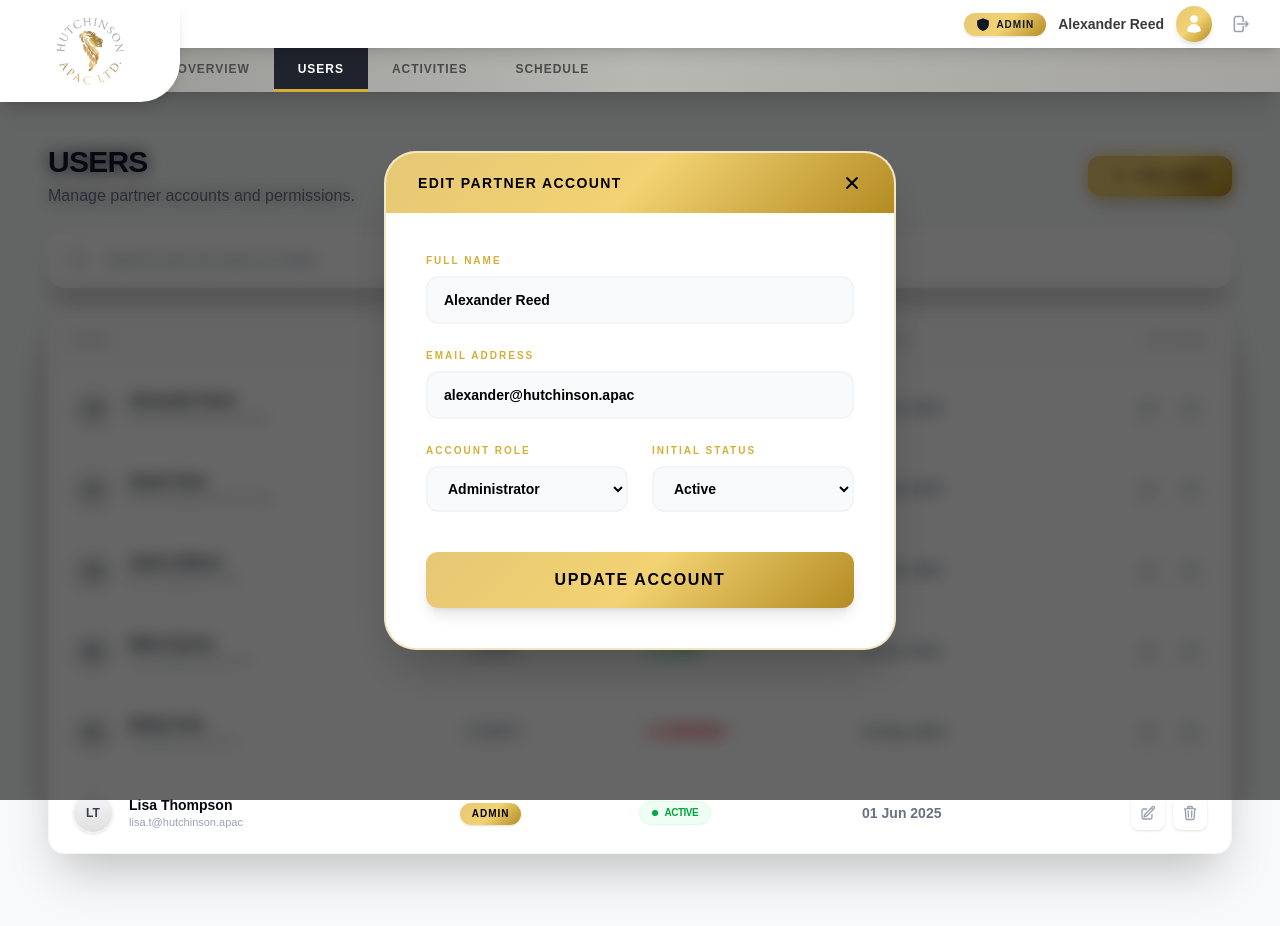
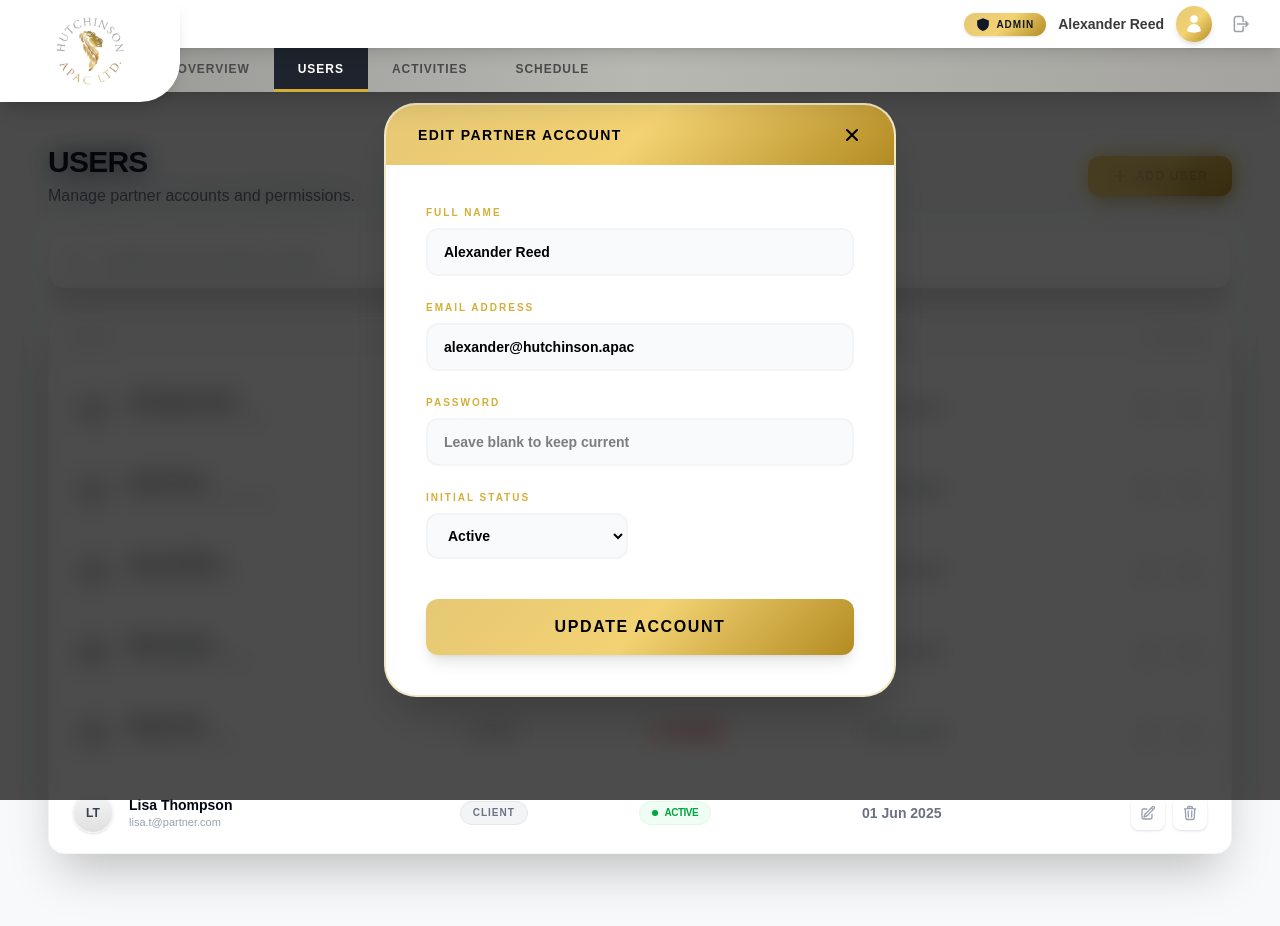
Before and after one commit to fahmidurshanto/hutchinson, a Next.js app: page /admin/users in a window 1280 px wide. Both pictures are taken after a click on the button 1148 px from the left and 408 px from the top of the page. Built offline with nearby package versions, Linux system fonts and the light colour scheme.

Commit message:
added some modificatons

```diff
--- a/src/app/admin/components/AdminOverview.js
+++ b/src/app/admin/components/AdminOverview.js
@@ -47,10 +47,8 @@ export default function AdminOverview() {
                 ))}
             </div>
 
-            {/* Recent Activity & Quick Actions */}
-            <div className="grid grid-cols-1 lg:grid-cols-3 gap-6">
             {/* Recent Activity */}
-                <div className="lg:col-span-2 bg-white rounded-2xl border border-gray-100 shadow-xl overflow-hidden">
+            <div className="bg-white rounded-2xl border border-gray-100 shadow-xl overflow-hidden">
                 <div className="px-6 py-5 bg-gray-50/50 border-b border-gray-100">
                     <h2 className="text-xs font-black text-gray-900 uppercase tracking-widest">Recent Activity</h2>
                 </div>
@@ -70,25 +68,6 @@ export default function AdminOverview() {
                     ))}
                 </div>
             </div>
-
-                {/* Quick Actions */}
-                <div className="bg-white rounded-2xl border border-gray-100 shadow-xl p-6 flex flex-col">
-                    <h2 className="text-xs font-black text-gray-900 uppercase tracking-widest mb-6 border-b border-gray-50 pb-4">Quick Actions</h2>
-                    <div className="space-y-3 flex-1">
-                        {[
-                            { label: 'Add New User', icon: '➕' },
-                            { label: 'Review Applications', icon: '📋' },
-                            { label: 'Generate Report', icon: '📊' },
-                            { label: 'System Logs', icon: '🔍' },
-                        ].map((action) => (
-                            <button key={action.label} className="cursor-pointer w-full flex items-center gap-3 px-5 py-4 rounded-xl bg-gray-50 text-xs text-gray-600 font-black uppercase tracking-widest hover:bg-gradient-gold hover:text-black transition-all hover:scale-[1.02] border border-gray-100 shadow-sm">
-                                <span className="text-lg">{action.icon}</span>
-                                {action.label}
-                            </button>
-                        ))}
-                    </div>
-                </div>
-            </div>
         </div>
     );
 }
--- a/src/app/admin/components/UserManagement.js
+++ b/src/app/admin/components/UserManagement.js
@@ -8,7 +8,7 @@ const initialUsers = [
     { id: 3, name: 'James Wilson', email: 'james.w@partner.com', role: 'client', status: 'pending', joined: '10 Mar 2025' },
     { id: 4, name: 'Maria Garcia', email: 'maria.g@globalcorp.com', role: 'client', status: 'active', joined: '05 Apr 2025' },
     { id: 5, name: 'Robert Kim', email: 'r.kim@techventures.io', role: 'client', status: 'suspended', joined: '18 May 2025' },
-    { id: 6, name: 'Lisa Thompson', email: 'lisa.t@hutchinson.apac', role: 'admin', status: 'active', joined: '01 Jun 2025' },
+    { id: 6, name: 'Lisa Thompson', email: 'lisa.t@partner.com', role: 'client', status: 'active', joined: '01 Jun 2025' },
 ];
 
 const statusStyles = {
@@ -27,7 +27,7 @@ export default function UserManagement() {
     const [search, setSearch] = useState('');
     const [isModalOpen, setIsModalOpen] = useState(false);
     const [editingUser, setEditingUser] = useState(null);
-    const [formData, setFormData] = useState({ name: '', email: '', role: 'client', status: 'active' });
+    const [formData, setFormData] = useState({ name: '', email: '', password: '', status: 'active' });
 
     const filtered = userList.filter(u =>
         u.name.toLowerCase().includes(search.toLowerCase()) ||
@@ -37,10 +37,10 @@ export default function UserManagement() {
     const handleOpenModal = (user = null) => {
         if (user) {
             setEditingUser(user);
-            setFormData({ name: user.name, email: user.email, role: user.role, status: user.status });
+            setFormData({ name: user.name, email: user.email, password: '', status: user.status });
         } else {
             setEditingUser(null);
-            setFormData({ name: '', email: '', role: 'client', status: 'active' });
+            setFormData({ name: '', email: '', password: '', status: 'active' });
         }
         setIsModalOpen(true);
     };
@@ -66,6 +66,7 @@ export default function UserManagement() {
             const newUser = {
                 id: Date.now(),
                 ...formData,
+                role: 'client',
                 joined: new Date().toLocaleDateString('en-GB', { day: '2-digit', month: 'short', year: 'numeric' })
             };
             setUserList([newUser, ...userList]);
@@ -104,6 +105,7 @@ export default function UserManagement() {
     };
 
     const toggleStatus = (user) => {
+        if (user.role === 'admin') return; // Only one admin allowed, status locked
         const statuses = ['active', 'pending', 'suspended'];
         const currentIndex = statuses.indexOf(user.status);
         const nextStatus = statuses[(currentIndex + 1) % statuses.length];
@@ -217,9 +219,9 @@ export default function UserManagement() {
 
             {/* Modal */}
             {isModalOpen && (
-                <div className="fixed inset-0 z-[100] flex items-center justify-center p-4 bg-black/60 backdrop-blur-sm animate__animated animate__fadeIn">
-                    <div className="bg-white rounded-[2rem] shadow-2xl border-2 border-[#D4AF37]/30 w-full max-w-lg overflow-hidden animate__animated animate__zoomIn">
-                        <div className="bg-gradient-gold py-5 px-8 flex items-center justify-between">
+                <div className="fixed inset-0 z-[9999] flex items-center justify-center p-4 bg-black/70 backdrop-blur-md animate__animated animate__fadeIn">
+                    <div className="bg-white rounded-[2rem] shadow-2xl border-2 border-[#D4AF37]/30 w-full max-w-lg overflow-hidden animate__animated animate__zoomIn flex flex-col max-h-[90vh]">
+                        <div className="bg-gradient-gold py-5 px-8 flex items-center justify-between shrink-0">
                             <h3 className="text-black font-black uppercase tracking-widest text-sm">
                                 {editingUser ? 'Edit Partner Account' : 'Register New Partner'}
                             </h3>
@@ -229,7 +231,8 @@ export default function UserManagement() {
                                 </svg>
                             </button>
                         </div>
-                        <form onSubmit={handleSubmit} className="p-10 space-y-6">
+                        <div className="overflow-y-auto custom-scrollbar">
+                            <form onSubmit={handleSubmit} className="p-10 space-y-6">
                             <div className="grid grid-cols-1 md:grid-cols-2 gap-6">
                                 <div className="md:col-span-2">
                                     <label className="block text-[10px] font-black uppercase tracking-[0.2em] text-[#D4AF37] mb-2">Full Name</label>
@@ -253,16 +256,16 @@ export default function UserManagement() {
                                         onChange={(e) => setFormData({...formData, email: e.target.value})}
                                     />
                                 </div>
-                                <div>
-                                    <label className="block text-[10px] font-black uppercase tracking-[0.2em] text-[#D4AF37] mb-2">Account Role</label>
-                                    <select
-                                        className="w-full bg-gray-50 border-2 border-gray-100 rounded-xl px-4 py-3 text-sm focus:border-[#D4AF37] outline-none transition-all font-bold text-black cursor-pointer"
-                                        value={formData.role}
-                                        onChange={(e) => setFormData({...formData, role: e.target.value})}
-                                    >
-                                        <option value="client">Partner (Client)</option>
-                                        <option value="admin">Administrator</option>
-                                    </select>
+                                <div className="md:col-span-2">
+                                    <label className="block text-[10px] font-black uppercase tracking-[0.2em] text-[#D4AF37] mb-2">Password</label>
+                                    <input
+                                        required={!editingUser}
+                                        type="password"
+                                        className="w-full bg-gray-50 border-2 border-gray-100 rounded-xl px-4 py-3 text-sm focus:border-[#D4AF37] outline-none transition-all font-bold text-black"
+                                        placeholder={editingUser ? "Leave blank to keep current" : "Enter password"}
+                                        value={formData.password}
+                                        onChange={(e) => setFormData({...formData, password: e.target.value})}
+                                    />
                                 </div>
                                 <div>
                                     <label className="block text-[10px] font-black uppercase tracking-[0.2em] text-[#D4AF37] mb-2">Initial Status</label>
@@ -285,6 +288,7 @@ export default function UserManagement() {
                                 {editingUser ? 'Update Account' : 'Register Partner'}
                             </button>
                         </form>
+                        </div>
                     </div>
                 </div>
             )}
```
Also changed, not shown: src/app/(dashboard)/components/CalendarPage.js (+0 -40 lines). Lines whose indentation alone changed are shown as unchanged.
